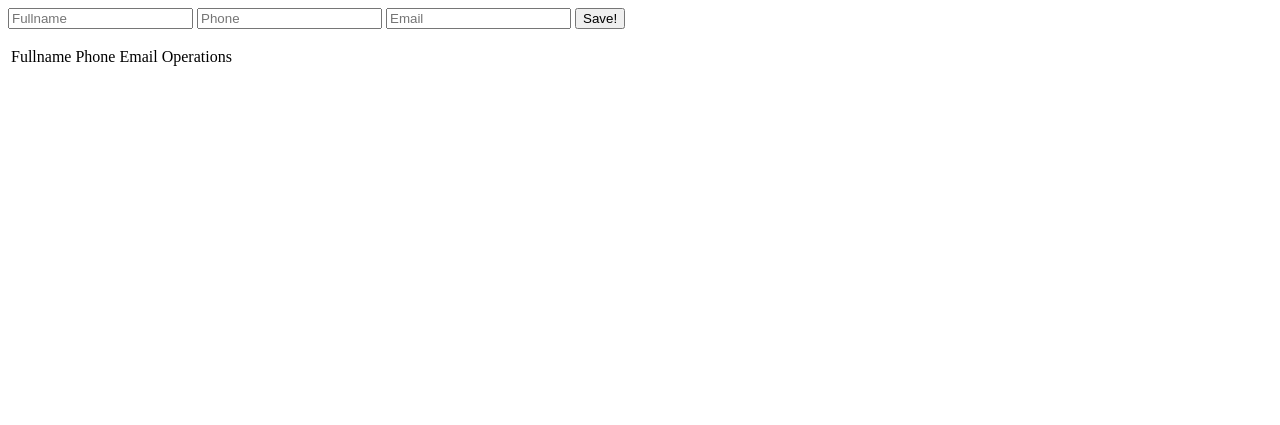
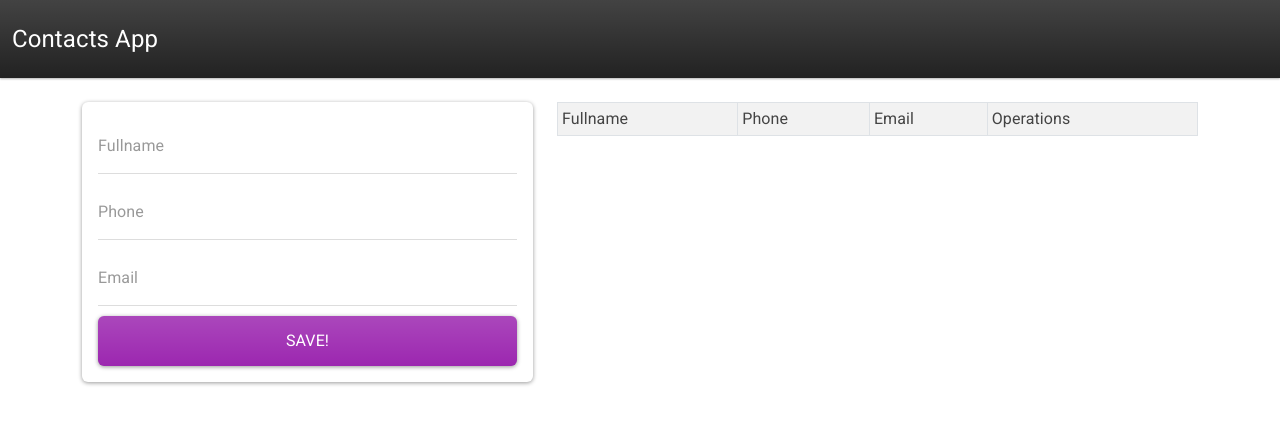
Before and after one commit to agusmailen/flask-contacs-app-, a Flask app: page / in a window 1280 px wide. Shown: the top 425 px of the page. Run offline with Flask 2, Linux system fonts and the light colour scheme; data that the repository does not hold is empty; some libraries are stand-ins or nearby versions.

Commit message:
Estilos tabla - estilos forms - alert messages

```diff
--- a/App.py
+++ b/App.py
@@ -32,7 +32,6 @@ def add_contact():
         flash('Contact Added successfull')
         return redirect(url_for('Index'))
 
-
 @app.route('/edit/<id>')
 def edit_contact(id):
     cur = mysql.connection.cursor()
@@ -58,11 +57,6 @@ def update_contact(id):
         flash('Contact Updated Successfully')
         return redirect(url_for('Index'))
 
-
-
-
-
-
 @app.route('/delete/<string:id>')
 def delete_contact(id):
     cur = mysql.connection.cursor()
--- a/templates/index.html
+++ b/templates/index.html
@@ -1,19 +1,40 @@
+{% extends 'layout.html' %}
+{%  block body %}
+
+
+
+<div class="row">
+	<div class="col-md-5">
 		{% with messages = get_flashed_messages() %}
 		{% if messages %}
 			{% for message in messages %}
-	<p>{{ message }}</p>
+				<div class="alert alert-success alert-dismissible fade show" role="alert">
+					{{ message }}
+					<button type="button" class="btn-close" data-bs-dismiss="alert" aria-label="Close"></button>
+	  			</div>
 			{% endfor %}
 		{% endif %}
 		{% endwith %}
+		<div class="card card-body">
+			<form action="/add_contact" method="POST" >
+				<div class="form-group" style="padding-bottom:10px">
+					<input class="form-control" type="text" name="fullname" placeholder="Fullname" id="">
+				</div>
+				<div class="form-group" style="padding-bottom:10px">
+					<input class="form-control" type="text" name="phone" placeholder="Phone" id="">
 
-<form action="/add_contact" method="POST" >
-	<input type="text" name="fullname" placeholder="Fullname" id="">
-	<input type="text" name="phone" placeholder="Phone" id="">
-	<input type="text" name="email" placeholder="Email" id="">
-	<button type="submit">Save!</button>
+				</div>
+				<div class="form-group" style="padding-bottom:10px">
+					<input class="form-control" type="text" name="email" placeholder="Email" id="">
+				</div>
+				<div class="d-grid gap-2">
+					<button class="btn btn-info col-xs-3" type="submit">Save!</button>
+				</div>
 			</form>
-
-<table>
+		</div>
+	</div>
+	<div class="col-md-7">
+		<table class="table table-striped table-bordered bg-with table-sm">
 			<head>
 				<tr>
 					<td>Fullname</td>
@@ -29,10 +50,20 @@
 					<td>{{ contact[2] }}</td>
 					<td>{{ contact[3] }}</td>
 					<td>
-				<a href="/edit/{{contact[0]}}">Edit</a>
-				<a href="/delete/{{contact[0]}}">Delete</a>
+						<a href="/edit/{{contact[0]}}" class="btn btn btn-outline-success">Edit</a>
+						<a href="/delete/{{contact[0]}}" class="btn btn-outline-danger">Delete</a>
 					</td>
 				</tr>
 				{% endfor %}
 			</tbody>
 		</table>
+	</div>
+</div>
+
+
+
+
+
+
+
+{% endblock %}
--- /dev/null
+++ b/templates/layout.html
@@ -0,0 +1,29 @@
+<!DOCTYPE html>
+<html lang="en">
+<head>
+	<meta charset="UTF-8">
+	<meta http-equiv="X-UA-Compatible" content="IE=edge">
+	<meta name="viewport" content="width=device-width, initial-scale=1.0">
+	<title>Contact Flask App</title>
+	<link rel="stylesheet" href="https://bootswatch.com/5/materia/bootstrap.min.css">
+</head>
+<body>
+	<nav class="navbar navbar-expand-lg navbar-dark bg-dark ">
+		<div class="container-fluid">
+		  <a class="navbar-brand" href="/">Contacts App</a>
+		  <button class="navbar-toggler" type="button" data-bs-toggle="collapse" data-bs-target="#navbarSupportedContent" aria-controls="navbarSupportedContent" aria-expanded="false" aria-label="Toggle navigation">
+			<span class="navbar-toggler-icon"></span>
+		  </button>
+		</div>
+	  </nav>
+	<div class="container pt-4" >
+		{% block body %}
+		{% endblock %}
+	</div>
+
+	<!-- scripts  -->
+	<script src="https://cdn.jsdelivr.net/npm/bootstrap@5.1.3/dist/js/bootstrap.bundle.min.js" integrity="sha384-ka7Sk0Gln4gmtz2MlQnikT1wXgYsOg+OMhuP+IlRH9sENBO0LRn5q+8nbTov4+1p" crossorigin="anonymous"></script>
+	<script src="https://cdn.jsdelivr.net/npm/@popperjs/core@2.10.2/dist/umd/popper.min.js" integrity="sha384-7+zCNj/IqJ95wo16oMtfsKbZ9ccEh31eOz1HGyDuCQ6wgnyJNSYdrPa03rtR1zdB" crossorigin="anonymous"></script>
+	<script src="https://cdn.jsdelivr.net/npm/bootstrap@5.1.3/dist/js/bootstrap.min.js" integrity="sha384-QJHtvGhmr9XOIpI6YVutG+2QOK9T+ZnN4kzFN1RtK3zEFEIsxhlmWl5/YESvpZ13" crossorigin="anonymous"></script>
+</body>
+</html>
```
Also changed, not shown: templates/edit-contact.html (+26 -17 lines). Lines whose indentation alone changed are shown as unchanged.
